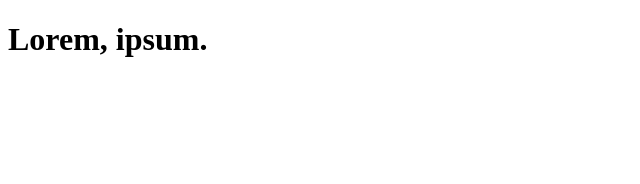
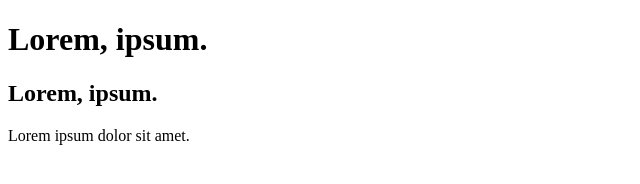
Before and after one commit to KarinaMilko/CW_git-branch, a plain HTML site: page index.html in a window 1280 px wide. Shown: the whole page, without its empty margins (0-640 px from the left). Drawn offline with Linux system fonts and the light colour scheme.

Commit message:
Add main

```diff
--- a/index.html
+++ b/index.html
@@ -8,4 +8,10 @@
   <body>
     <header><h1>Lorem, ipsum.</h1></header>
   </body>
+  <main>
+    <section>
+      <h2>Lorem, ipsum.</h2>
+      <p>Lorem ipsum dolor sit amet.</p>
+    </section>
+  </main>
 </html>
```
